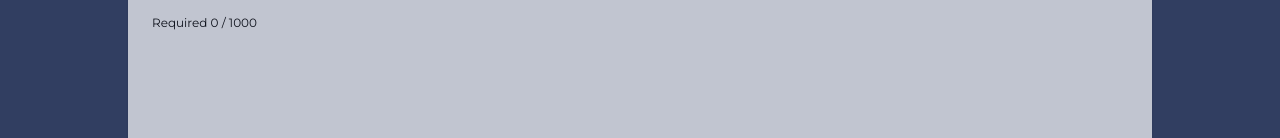
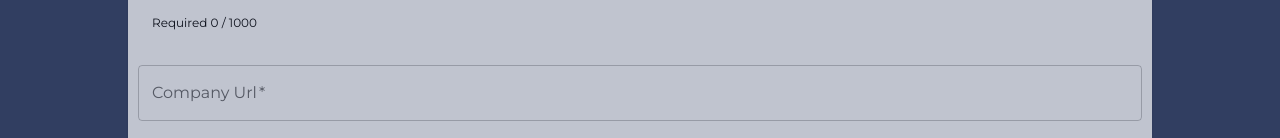
Before and after one commit to sikudabo/DemoDog, a React (Create React App) app: page /sign-up in a window 1280 px wide. Shown: the part 662-800 px from the top of the page. Built offline with nearby package versions, Linux system fonts and the light colour scheme.

Commit message:
Adding dummy form validation

```diff
--- a/package.json
+++ b/package.json
@@ -98,6 +98,7 @@
     "@storybook/react": "^7.5.3",
     "@storybook/react-webpack5": "^7.5.3",
     "@storybook/testing-library": "^0.2.2",
+    "@types/valid-url": "^1.0.7",
     "babel-plugin-named-exports-order": "^0.0.2",
     "eslint-plugin-storybook": "^0.6.15",
     "prop-types": "^15.8.1",
--- a/src/components/forms/GeneralCompanyForm.tsx
+++ b/src/components/forms/GeneralCompanyForm.tsx
@@ -17,6 +17,7 @@ const StyledPaper = styled(Paper)`
     width: 80vw;
 
     @media ${deviceBreakPointsMaxWidth.tablet} {
+        height: '100%';
         width: 100vw;
     }
 
@@ -81,6 +82,21 @@ const StyledPaper = styled(Paper)`
         padding-top: 20px;
         width: '100%';
     }
+
+    .company-url-section {
+        padding-left: 10px;
+        padding-right: 10px;
+        padding-top: 20px;
+        width: 100%;
+    }
+
+    .company-avatar-section {
+        padding-bottom: 5px;
+        padding-left: 10px;
+        padding-right: 10px;
+        padding-top: 20px;
+        width: 100%;
+    }
 `;
 
 export default function GeneralCompanyForm({
--- a/src/pages/SignUpPage/SignUpPage.tsx
+++ b/src/pages/SignUpPage/SignUpPage.tsx
@@ -4,22 +4,26 @@ import Checkbox from '@mui/material/Checkbox';
 import Chip from '@mui/material/Chip';
 import FormControl from '@mui/material/FormControl';
 import FormHelperText from '@mui/material/FormHelperText';
+import IconButton from '@mui/material/IconButton';
 import InputLabel from '@mui/material/InputLabel';
 import ListItemText from '@mui/material/ListItemText';
 import MenuItem from '@mui/material/MenuItem';
 import OutlinedInput from '@mui/material/OutlinedInput';
+import PhotoCameraIcon from '@mui/icons-material/PhotoCamera';
 import Select from '@mui/material/Select';
 import SignUpPageContainer from './SignUpPageContainer';
 import TextField from '@mui/material/TextField';
 import { useForm } from 'react-hook-form';
 import { GeneralCompanyForm } from '../../components/forms';
-import { colors } from '../../components';
+import { DemoDogButton, colors } from '../../components';
 import { businessCategories } from '../../utils/constants';
-import { checkValidEmail } from '../../utils/validation';
+import { resizeImage } from '../../utils/helpers';
+import { checkValidEmail, checkValidUrl } from '../../utils/validation';
 
 type FormProps = {
     companyDescription: string;
     companyName: string;
+    companyUrl: string;
     email: string;
     selectedBusinessCategory: string;
 };
@@ -27,11 +31,13 @@ type FormProps = {
 export default function SignUpPage() {
     const [selectedCategory, setSelectedCategory] = useState(businessCategories[0]);
     const [stateCompanyDescription, setCompanyDescription] = useState('');
+    const [companyAvatar, setCompanyAvatar] = useState<File>();
 
     const { handleSubmit, register, watch, formState: { errors } } = useForm<FormProps>({
         defaultValues: {
             companyDescription: '',
             companyName: '',
+            companyUrl: '',
             email: '',
             selectedBusinessCategory: businessCategories[0],
         },
@@ -41,10 +47,10 @@ export default function SignUpPage() {
     const newDescription = watch('companyDescription');
     const newCompanyName = watch('companyName');
     const [descriptionLength, setDescriptionLength] = useState(0);
+    const [currentStep, setCurrentStep] = useState(0);
 
     useEffect(() => {
         setSelectedCategory(newCategory);
-        console.log('The new category is: ', newCategory);
     }, [newCategory]);
 
     useEffect(() => {
@@ -53,13 +59,22 @@ export default function SignUpPage() {
             setDescriptionLength(newDescription.length);
 
         }
-
-        console.log('The new description is: ', newDescription);
     }, [newDescription]);
 
     useEffect(() => {
         console.log('The new company name is: ', newCompanyName);
     }, [newCompanyName]);
+
+    const handleCompanyAvatarChange = async (e: { target: { files: any }}) => {
+        const file = e.target.files[0];
+        const resizedAvatar = await resizeImage(file);
+        setCompanyAvatar(resizedAvatar as File);
+    }
+
+    const handleSendData = (data: FormProps) => {
+        console.log('The data is:', data);
+    }
+
 
     return (
         <SignUpPageContainer>
@@ -67,6 +82,7 @@ export default function SignUpPage() {
                 <h1 className="sign-up-page-header-text">Sign Up!</h1>
             </div>
             <div className="form-container">
+                <form onSubmit={handleSubmit(handleSendData)}>
                     <GeneralCompanyForm>
                         <div className="company-form-header">
                             <h1 className="company-form-header-text">Company Information</h1>
@@ -119,7 +135,19 @@ export default function SignUpPage() {
                         <div className="company-description-section">
                             <TextField aria-label="Company Description" color={errors.companyDescription ? 'error' : 'primary'} helperText={<p style={{ color: errors.companyDescription ? colors.error : colors.black }}>Required {descriptionLength} / 1000</p>} label="Company Description" maxRows={4} minRows={4}  {...register('companyDescription', { maxLength: 1000, required: true })} value={stateCompanyDescription} fullWidth multiline required />
                         </div>
+                        <div className="company-url-section">
+                            <TextField aria-label="CompanyUrl" color={errors.companyUrl ? 'error' : 'primary'} helperText={<p style={{ color: errors.companyUrl ? colors.error : colors.black  }}>Must enter a valid Url</p>} label="Company Url" type="url" {...register('companyUrl', { required: true, validate: { validUrl: v => checkValidUrl(v) || "You must enter a valid company URL" } })} fullWidth required />
+                        </div>
+                        <div className="company-avatar-section">
+                            <IconButton aria-label="Company Avatar Upload Button" color="primary" component="label">
+                                <input aria-label="Company Avatar Photo" accept="image/jpeg, image/jpg, image/png" name="companyAvatar" onChange={handleCompanyAvatarChange} type="file" hidden required />
+                                <PhotoCameraIcon />
+                            </IconButton>
+                            Company Avatar (required)
+                        </div>
+                        <DemoDogButton buttonColor={colors.salmonPink} text="Send" type="submit" isNormal/>
                     </GeneralCompanyForm>
+                </form>
             </div>
         </SignUpPageContainer>
     );
--- /dev/null
+++ b/src/utils/helpers/index.ts
@@ -0,0 +1,5 @@
+import { resizeImage } from "./resizeImage";
+
+export {
+    resizeImage,
+};
--- /dev/null
+++ b/src/utils/helpers/resizeImage.ts
@@ -0,0 +1,23 @@
+import Resizer from 'react-image-file-resizer';
+
+function handleImageResize(file: any) {
+    return new Promise(resolve => {
+        Resizer.imageFileResizer(
+            file,
+            600,
+            600,
+            'JPEG',
+            100,
+            0,
+            uri => {
+                resolve(uri);
+            },
+            'blob',
+        );
+    });
+}
+
+export async function resizeImage(file: any) {
+    const resizedImage = await handleImageResize(file);
+    return resizedImage;
+}
--- /dev/null
+++ b/src/utils/validation/checkValidUrl.ts
@@ -0,0 +1,9 @@
+import { isUri } from "valid-url";
+
+export const checkValidUrl = (url: string) => {
+    if (!isUri(url)) {
+        return false;
+    }
+
+    return true;
+}
--- a/src/utils/validation/index.ts
+++ b/src/utils/validation/index.ts
@@ -1,5 +1,7 @@
 import { checkValidEmail } from "./checkValidEmail";
+import { checkValidUrl } from "./checkValidUrl";
 
 export {
     checkValidEmail,
+    checkValidUrl,
 };
```
Also changed, not shown: 1 other file (tests, documents, lock files or other folders). Lines whose indentation alone changed are shown as unchanged.
